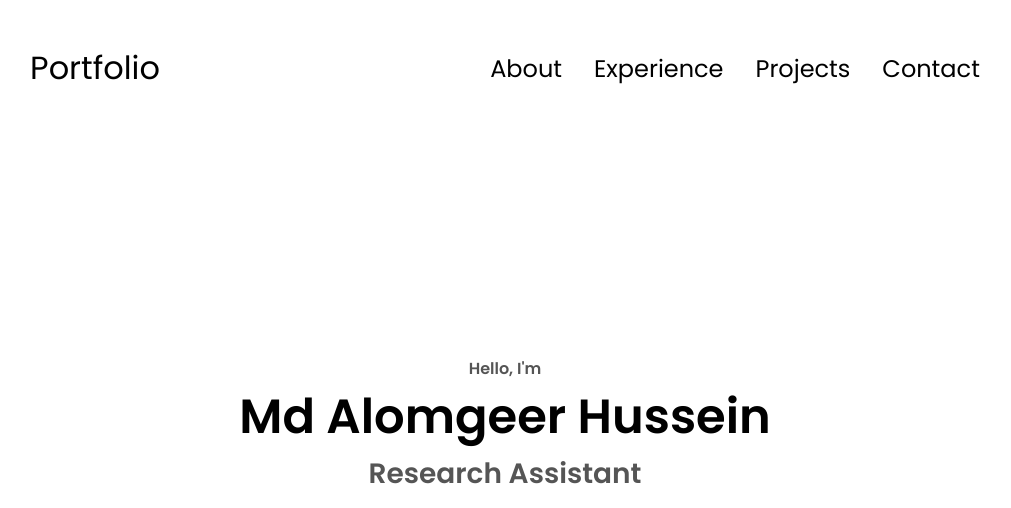
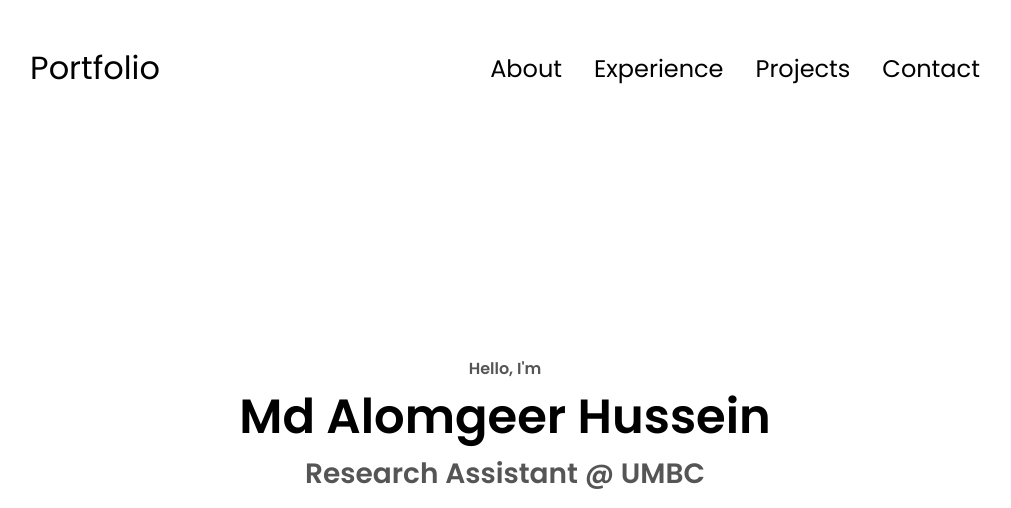
Before and after one commit to alomgeer007/portfolio, a plain HTML site: page index.html in a window 1280 px wide. Shown: the top 508 px of the page, without its empty margins (135-1146 px from the left). Drawn offline with Linux system fonts and the light colour scheme.

Commit message:
Update index.html

```diff
--- a/index.html
+++ b/index.html
@@ -41,7 +41,7 @@
       <div class="section__text">
         <p class="section__text__p1">Hello, I'm</p>
         <h1 class="title">Md Alomgeer Hussein</h1>
-        <p class="section__text__p2">Research Assistant</p>
+        <p class="section__text__p2">Research Assistant @ UMBC</p>
         <div class="btn-container" style="display: inline-block;">
           <button class="btn btn-color-2" onclick="window.open('./assets/resume-example.pdf')">
             Download CV
```
